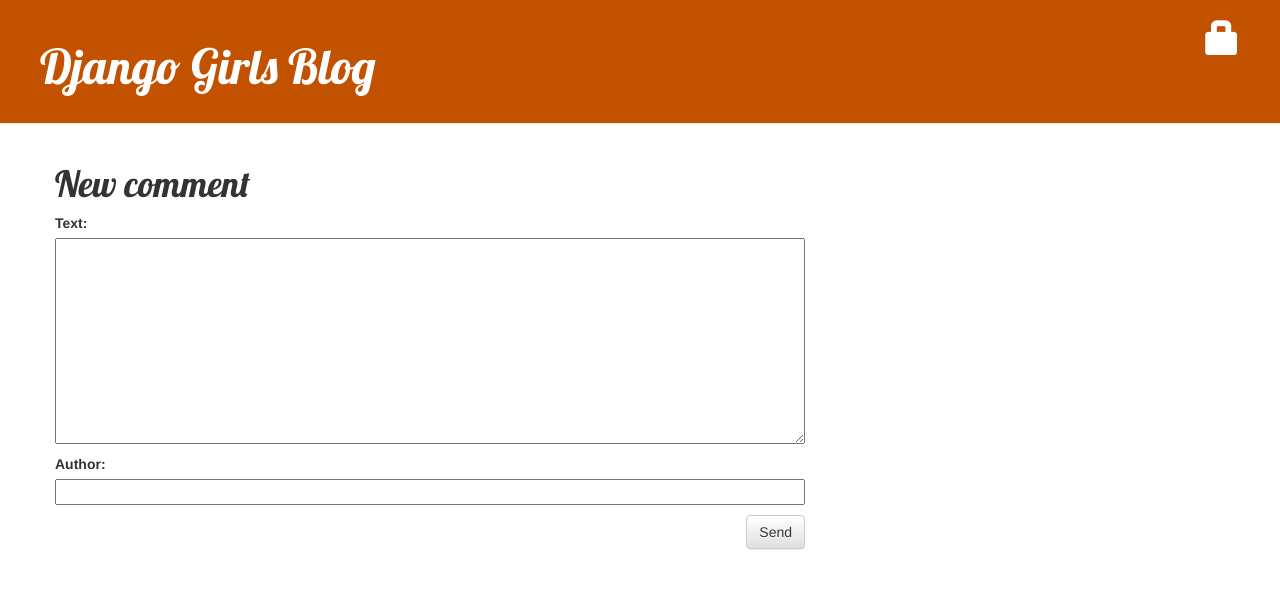
After one commit to SSakashita/my-first-blog, a Django app: page /post/1/comment/ in a window 1280 px wide. The commit adds this page. Shown: the top 589 px of the page. Run offline with Django 3.2, Linux system fonts and the light colour scheme; tables that the repository leaves empty hold one stand-in row (values such as "Sample post"); some libraries are stand-ins or nearby versions.

Commit message:
Add comment views

```diff
--- a/blog/admin.py
+++ b/blog/admin.py
@@ -1,4 +1,5 @@
 from django.contrib import admin
-from .models import Post
+from .models import Post, Comment
 
 admin.site.register(Post)
+admin.site.register(Comment)
--- a/blog/forms.py
+++ b/blog/forms.py
@@ -1,9 +1,17 @@
 from django import forms
 
-from .models import Post
+from .models import Post, Comment
+
 
 class PostForm(forms.ModelForm):
   """docstring for PostForm"""
   class Meta:
     model = Post
     fields = {'title', 'text',}
+
+
+class CommentForm(forms.ModelForm):
+
+  class Meta:
+    model = Comment
+    fields = {'author', 'text',}
--- a/blog/models.py
+++ b/blog/models.py
@@ -16,3 +16,21 @@ class Post(models.Model):
 
     def __str__(self):
         return self.title
+
+    def approved_comments(self):
+        return self.comments.filter(approved_comment=True)
+
+
+class Comment(models.Model):
+    post = models.ForeignKey('blog.Post', on_delete=models.CASCADE, related_name='comments')
+    author = models.CharField(max_length=200)
+    text = models.TextField()
+    created_date = models.DateTimeField(default=timezone.now)
+    approved_comment = models.BooleanField(default=False)
+
+    def approve(self):
+        self.approved_comment = True
+        self.save()
+
+    def __str__(self):
+        return self.text
--- a/blog/static/css/blog.css
+++ b/blog/static/css/blog.css
@@ -45,3 +45,7 @@ h1, h2, h3, h4 {
 .post h2 a, .post h2 a:visited {
     color: #000000;
 }
+
+.comment {
+    margin: 20px 0px 20px 20px;
+}
--- /dev/null
+++ b/blog/templates/blog/add_comment_to_post.html
@@ -0,0 +1,9 @@
+{% extends 'blog/base.html' %}
+
+{% block content %}
+    <h1>New comment</h1>
+    <form method="POST" class="post-form">{% csrf_token %}
+        {{ form.as_p }}
+        <button type="submit" class="save btn btn-default">Send</button>
+    </form>
+{% endblock %}
--- a/blog/templates/blog/post_list.html
+++ b/blog/templates/blog/post_list.html
@@ -8,8 +8,9 @@
                 <p>published: {{ post.published_date }}</p>
             </div>
         {% endif %}
-            <h2><a href="{% url 'post_detail' pk=post.pk %}">{{ post.title }}</a></h2>
+            <h1><a href="{% url 'post_detail' pk=post.pk %}">{{ post.title }}</a></h1>
             <p>{{ post.text|linebreaksbr }}</p>
+            <a href="{% url 'post_detail' pk=post.pk %}">Comments: {{ post.approved_comments.count }}</a>
         </div>
     {% endfor %}
 {% endblock %}
--- a/blog/urls.py
+++ b/blog/urls.py
@@ -10,4 +10,7 @@ urlpatterns = [
     path('post/<pk>/publish/', views.post_publish, name='post_publish'),
     path('post/<pk>/remove/', views.post_remove, name='post_remove'),
     path('drafts/', views.post_draft_list, name='post_draft_list'),
+    path('post/<int:pk>/comment/', views.add_comment_to_post, name='add_comment_to_post'),
+    path('comment/<int:pk>/approve/', views.comment_approve, name='comment_approve'),
+    path('comment/<int:pk>/remove/', views.comment_remove, name='comment_remove'),
 ]
--- a/blog/views.py
+++ b/blog/views.py
@@ -2,8 +2,8 @@ from django.shortcuts import render, get_object_or_404, redirect
 from django.utils import timezone
 from django.contrib.auth.decorators import login_required
 
-from .models import Post
-from .forms import PostForm
+from .models import Post, Comment
+from .forms import PostForm, CommentForm
 
 def post_list(request):
   posts = Post.objects.filter(published_date__lte=timezone.now()).order_by('published_date')
@@ -59,3 +59,31 @@ def post_remove(request, pk):
   post = get_object_or_404(Post, pk=pk)
   post.delete()
   return redirect('post_list')
+
+
+def add_comment_to_post(request, pk):
+  post = get_object_or_404(Post, pk=pk)
+  if request.method == 'POST':
+    form = CommentForm(request.POST)
+    if form.is_valid():
+      comment = form.save(commit=False)
+      comment.post = post
+      comment.save()
+      return redirect('post_detail', pk=post.pk)
+  else:
+    form = CommentForm()
+  return render(request, 'blog/add_comment_to_post.html', {'form':form})
+
+
+@login_required
+def comment_approve(request, pk):
+  comment = get_object_or_404(Comment, pk=pk)
+  comment.approve()
+  return redirect('post_detail', pk=comment.post.pk)
+
+
+@login_required
+def comment_remove(request, pk):
+  comment = get_object_or_404(Comment, pk=pk)
+  comment.delete()
+  return redirect('post_detail', pk=comment.post.pk)
```
Also changed, not shown: blog/templates/blog/post_detail.html (+19 -0 lines), blog/migrations/0002_comment.py (added).
